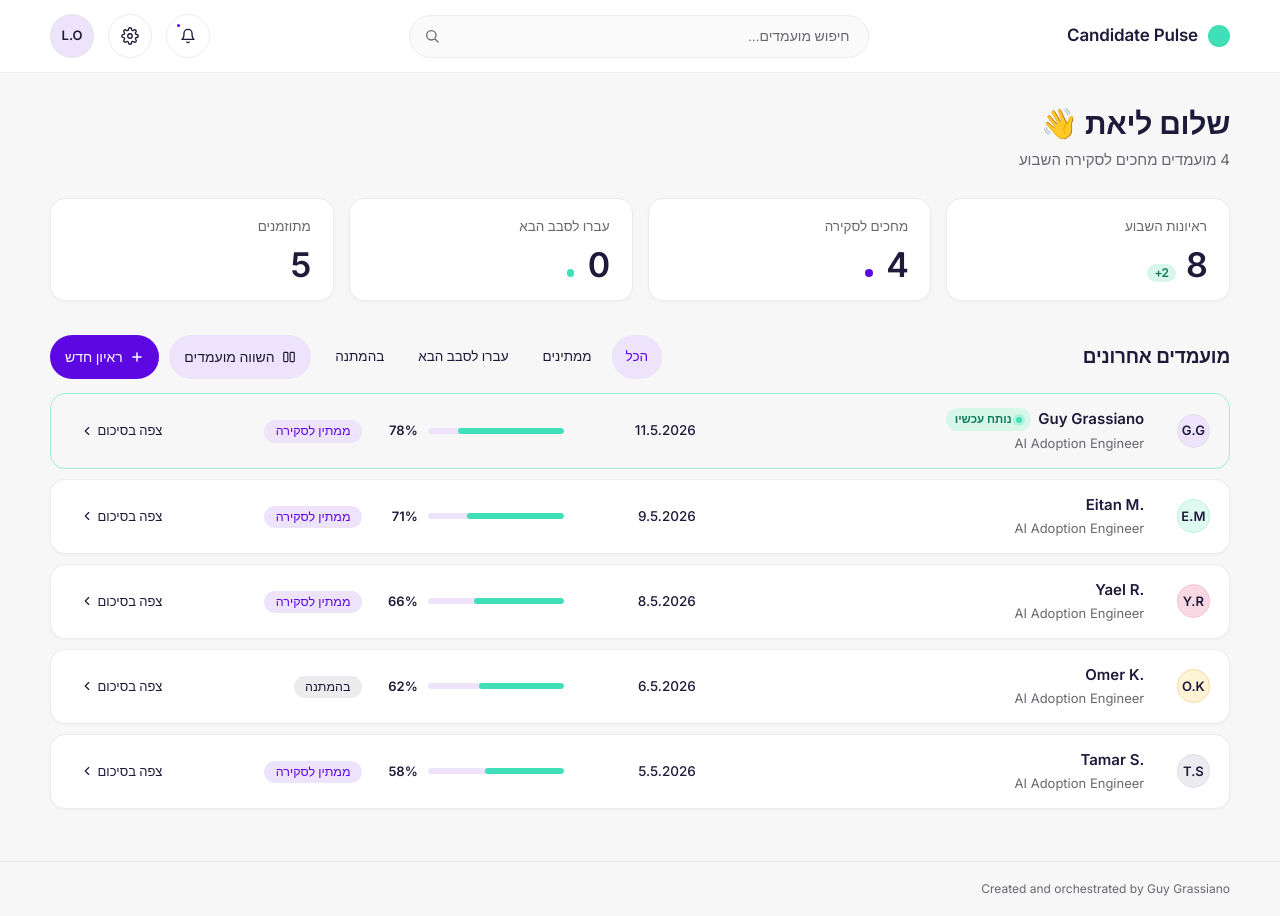
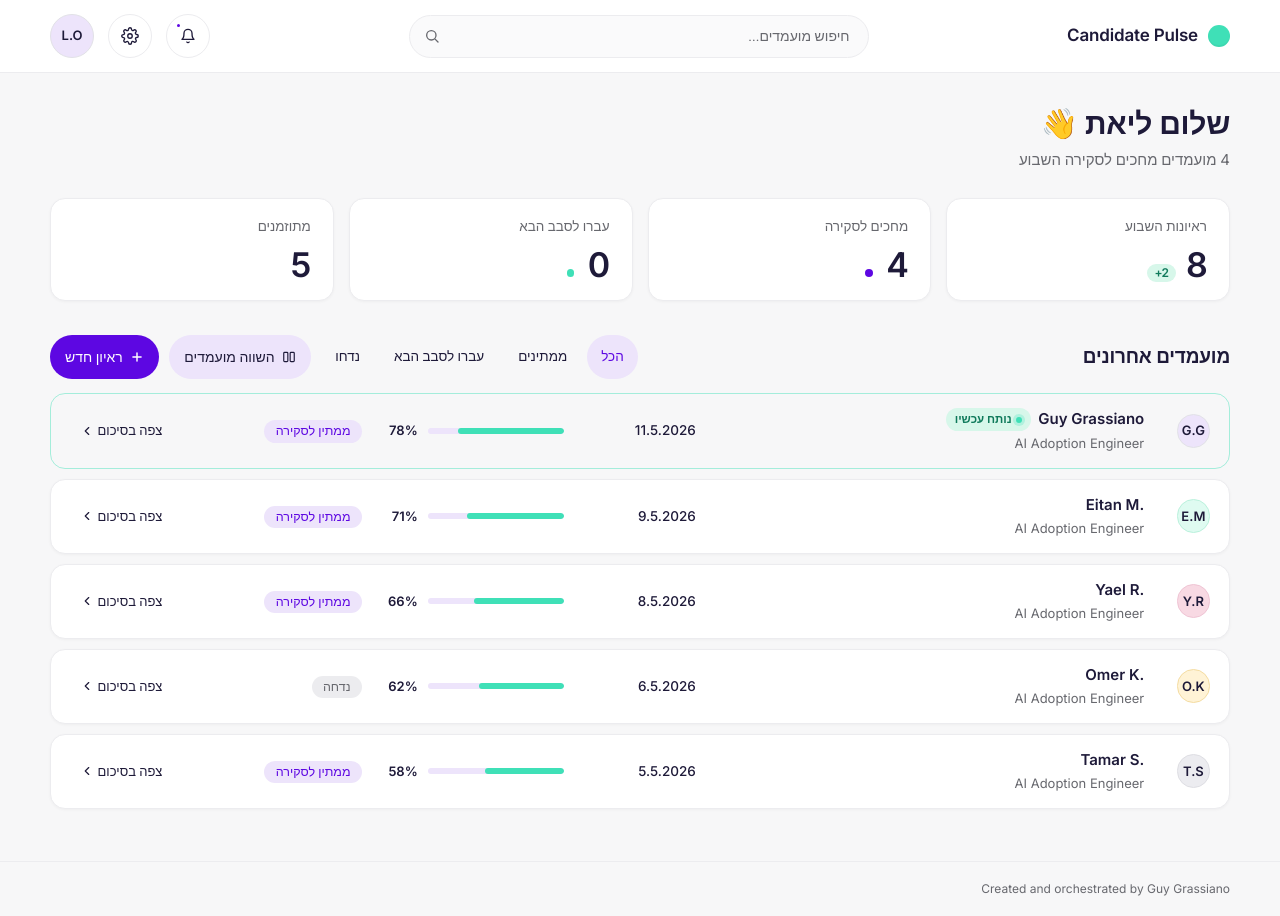
Before and after one commit to Grassiano/candidate-pulse, a Next.js app: page / in a window 1280 px wide. Built offline with nearby package versions, Linux system fonts and the light colour scheme.

Commit message:
Rename status "on-hold" → "rejected" (HE: נדחה / EN: Rejected) — removes ממתינים/בהמתנה ambiguity

```diff
--- a/app/page.tsx
+++ b/app/page.tsx
@@ -25,7 +25,7 @@ export default function DashboardPage() {
   const visible = filter === "all" ? candidates : candidates.filter((c) => c.status === filter);
   const awaitingCount = candidates.filter((c) => c.status === "awaiting").length;
   const advancedCount = candidates.filter((c) => c.status === "advanced").length;
-  const onHoldCount = candidates.filter((c) => c.status === "on-hold").length;
+  const rejectedCount = candidates.filter((c) => c.status === "rejected").length;
 
   return (
     <>
@@ -69,8 +69,8 @@ export default function DashboardPage() {
                 <FilterPill active={filter === "advanced"} onClick={() => setFilter("advanced")}>
                   {t("filterAdvanced")}
                 </FilterPill>
-                <FilterPill active={filter === "on-hold"} onClick={() => setFilter("on-hold")}>
-                  {t("filterOnHold")}
+                <FilterPill active={filter === "rejected"} onClick={() => setFilter("rejected")}>
+                  {t("filterRejected")}
                 </FilterPill>
               </div>
               {/* DESKTOP compare pill — sits between filters and primary CTA */}
--- a/lib/data.ts
+++ b/lib/data.ts
@@ -1,4 +1,4 @@
-export type CandidateStatus = "awaiting" | "advanced" | "on-hold";
+export type CandidateStatus = "awaiting" | "advanced" | "rejected";
 
 export type Candidate = {
   slug: string;
@@ -52,7 +52,7 @@ export const candidates: Candidate[] = [
     role: "AI Adoption Engineer",
     interviewDate: "6.5.2026",
     fitPct: 62,
-    status: "on-hold",
+    status: "rejected",
     avatarTone: "yellow",
   },
   {
@@ -73,13 +73,13 @@ import type { StringKey } from "./i18n";
 export const statusKeys: Record<CandidateStatus, StringKey> = {
   awaiting: "statusAwaiting",
   advanced: "statusAdvanced",
-  "on-hold": "statusOnHold",
+  rejected: "statusRejected",
 };
 
 export const statusToneClass: Record<CandidateStatus, string> = {
   awaiting: "bg-(--color-cp-lavender) text-(--color-cp-lavender-text)",
   advanced: "bg-(--color-cp-mint-bg) text-(--color-cp-mint-text)",
-  "on-hold": "bg-(--color-cp-border) text-(--color-cp-ink)",
+  rejected: "bg-(--color-cp-border) text-(--color-cp-muted)",
 };
 
 // Strengths — i18n key references, no hardcoded text
--- a/lib/i18n.ts
+++ b/lib/i18n.ts
@@ -27,7 +27,7 @@ export const strings = {
   filterAll: { he: "הכל", en: "All" },
   filterAwaiting: { he: "ממתינים", en: "Awaiting" },
   filterAdvanced: { he: "עברו לסבב הבא", en: "Advanced" },
-  filterOnHold: { he: "בהמתנה", en: "On hold" },
+  filterRejected: { he: "נדחו", en: "Rejected" },
   newInterview: { he: "ראיון חדש", en: "New interview" },
   compareCandidates: { he: "השווה מועמדים", en: "Compare candidates" },
   compareAllN: { he: "השווה את 5 המועמדים", en: "Compare all 5 candidates" },
@@ -38,7 +38,7 @@ export const strings = {
   // Status pills
   statusAwaiting: { he: "ממתין לסקירה", en: "Awaiting review" },
   statusAdvanced: { he: "עבר לסבב הבא", en: "Advanced" },
-  statusOnHold: { he: "בהמתנה", en: "On hold" },
+  statusRejected: { he: "נדחה", en: "Rejected" },
 
   // Candidate detail
   candidatesBreadcrumb: { he: "מועמדים", en: "Candidates" },
```
